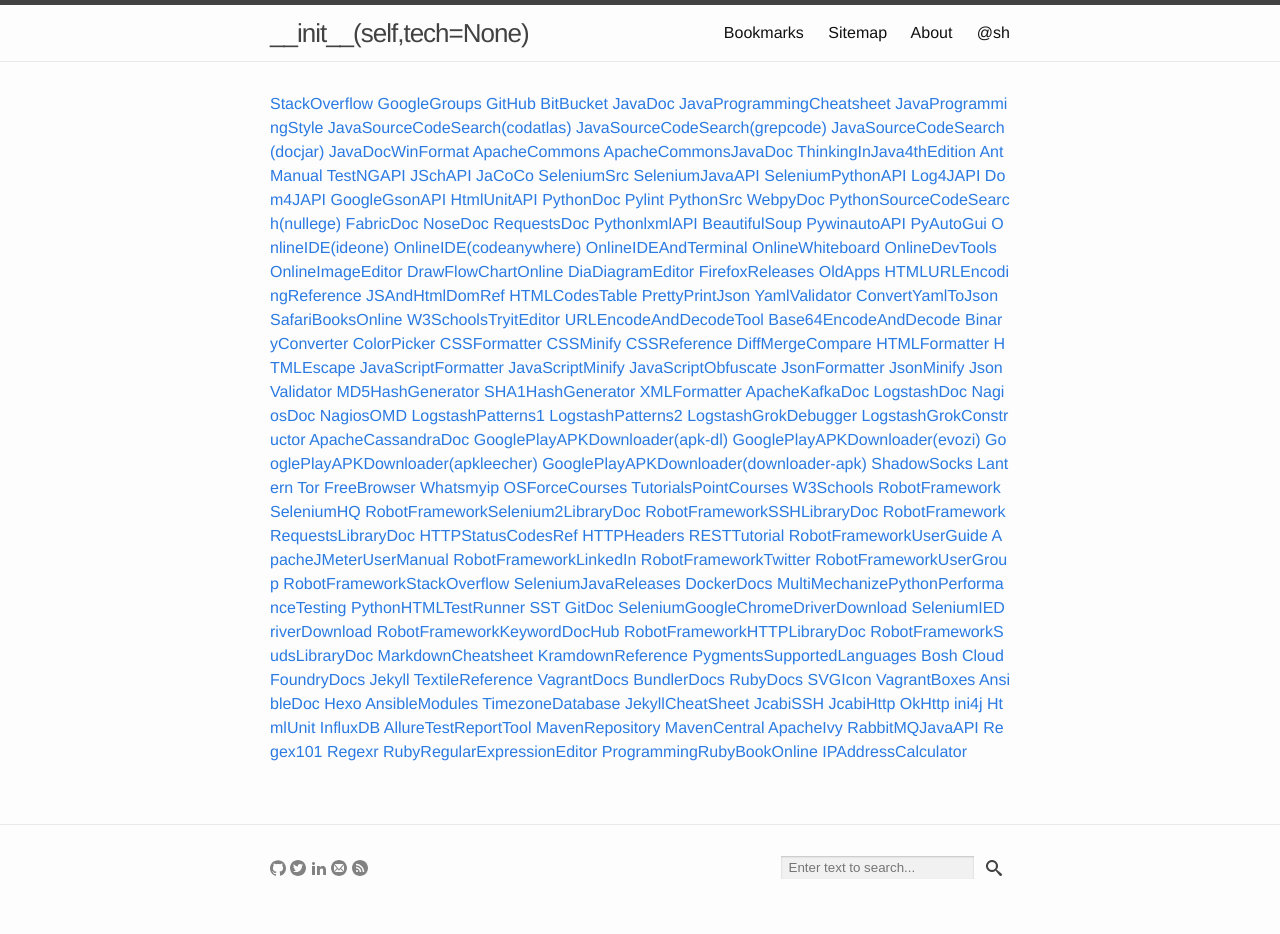
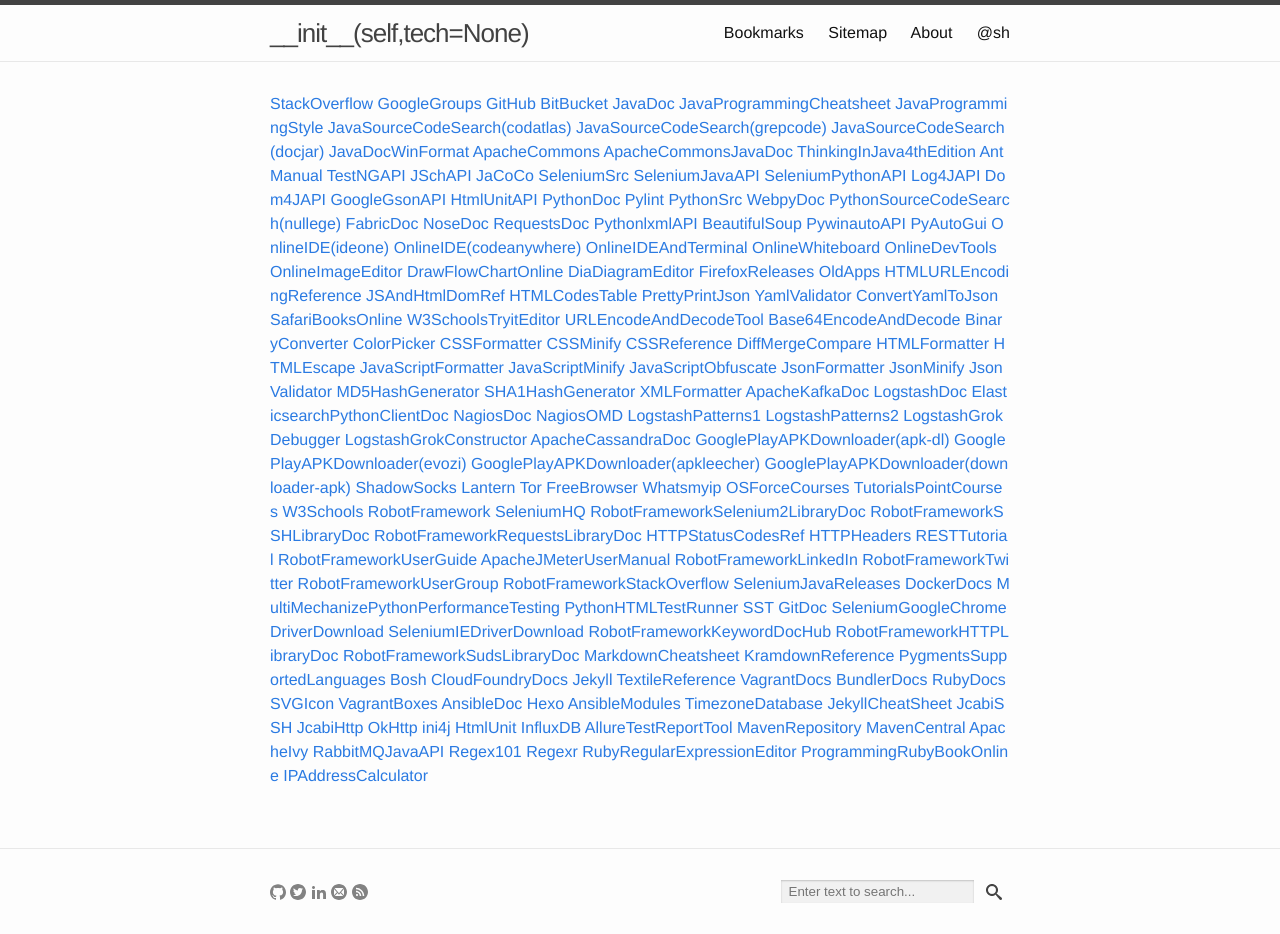
Before and after one commit to yuan-jiang/yuan-jiang.github.io, a Jekyll site: the page built from bookmarks.md, in a window 1280 px wide. Built offline with Jekyll 4.4.1, drawn with Linux system fonts in a browser that asks for light colours; before the commit the page ends 910 px from its top, so only the background shows below that.

Commit message:
Update bookmarks.yml

```diff
--- a/_data/bookmarks.yml
+++ b/_data/bookmarks.yml
@@ -150,6 +150,8 @@
   link: http://kafka.apache.org/documentation.html
 - description: LogstashDoc
   link: https://www.elastic.co/guide/en/logstash/current/index.html
+- description: ElasticsearchPythonClientDoc
+  link: https://elasticsearch-py.readthedocs.org/en/master/index.html
 - description: NagiosDoc
   link: https://assets.nagios.com/downloads/nagioscore/docs/nagioscore/3/en/toc.html
 - description: NagiosOMD
```
